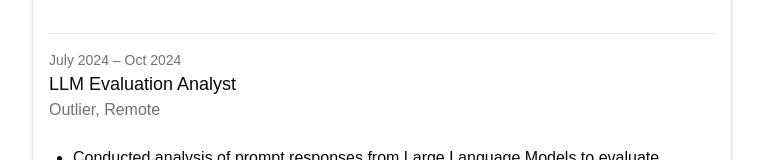
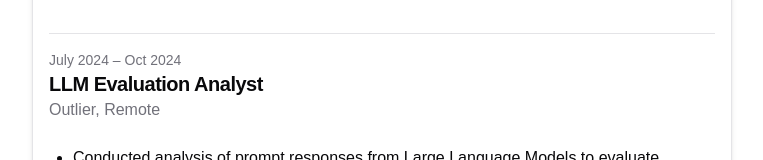
Before and after one commit to misaid/personal-websitev2, a Next.js app: page / in a window 1280 px wide. Shown: the part 775-935 px from the top of the page, without its empty margins (258-1021 px from the left). Built offline with nearby package versions, Linux system fonts and the light colour scheme.

Commit message:
fix: made bolding consistant

```diff
--- a/app/page.tsx
+++ b/app/page.tsx
@@ -184,9 +184,9 @@ export default function Home(): JSX.Element {
                     <p className="text-sm text-muted-foreground">
                       July 2024 – Oct 2024
                     </p>
-                    <h3 className="text-lg font-medium">
+                    <h2 className="scroll-m-20 text-xl font-semibold tracking-tight">
                       LLM Evaluation Analyst
-                    </h3>
+                    </h2>
                     <p className="text-muted-foreground">Outlier, Remote</p>
                     <ul className="my-6 ml-6 list-disc [&>li]:mt-2">
                       <li>
```
